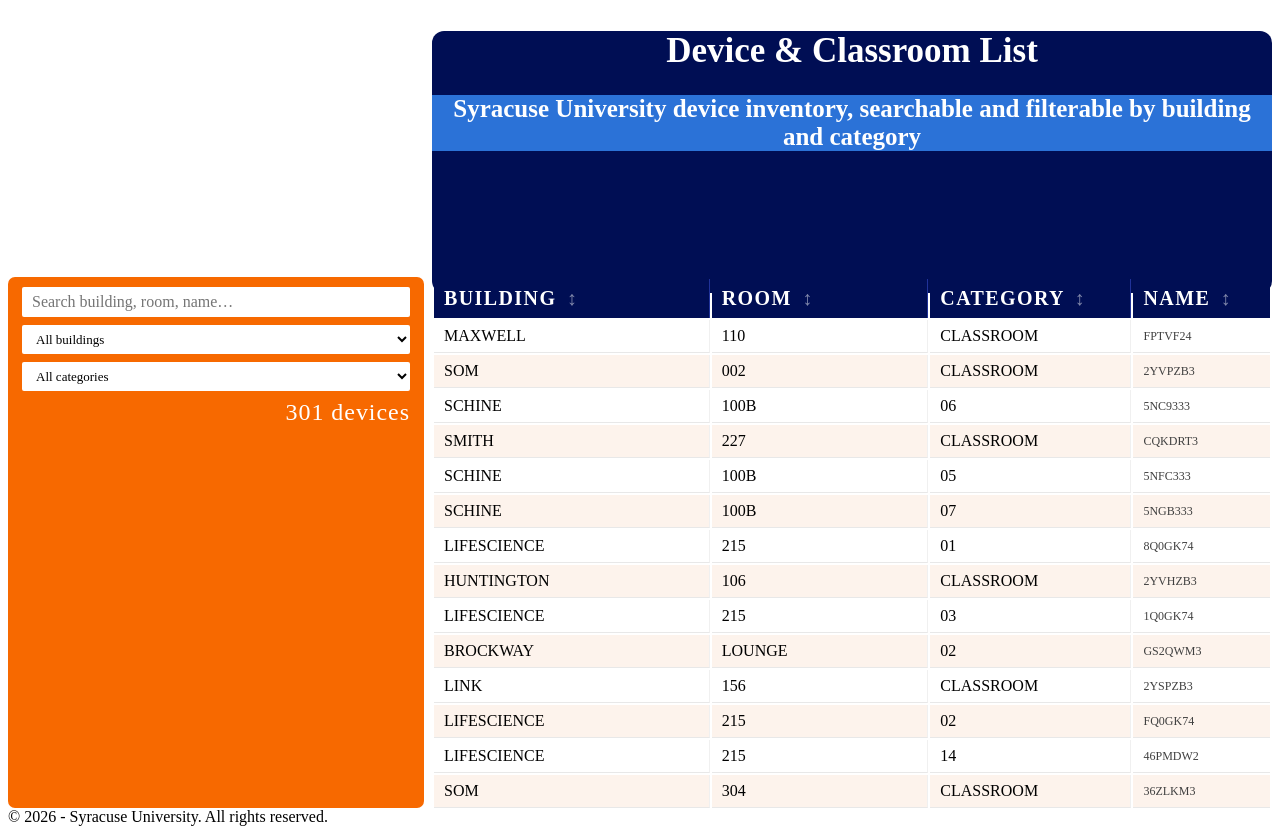
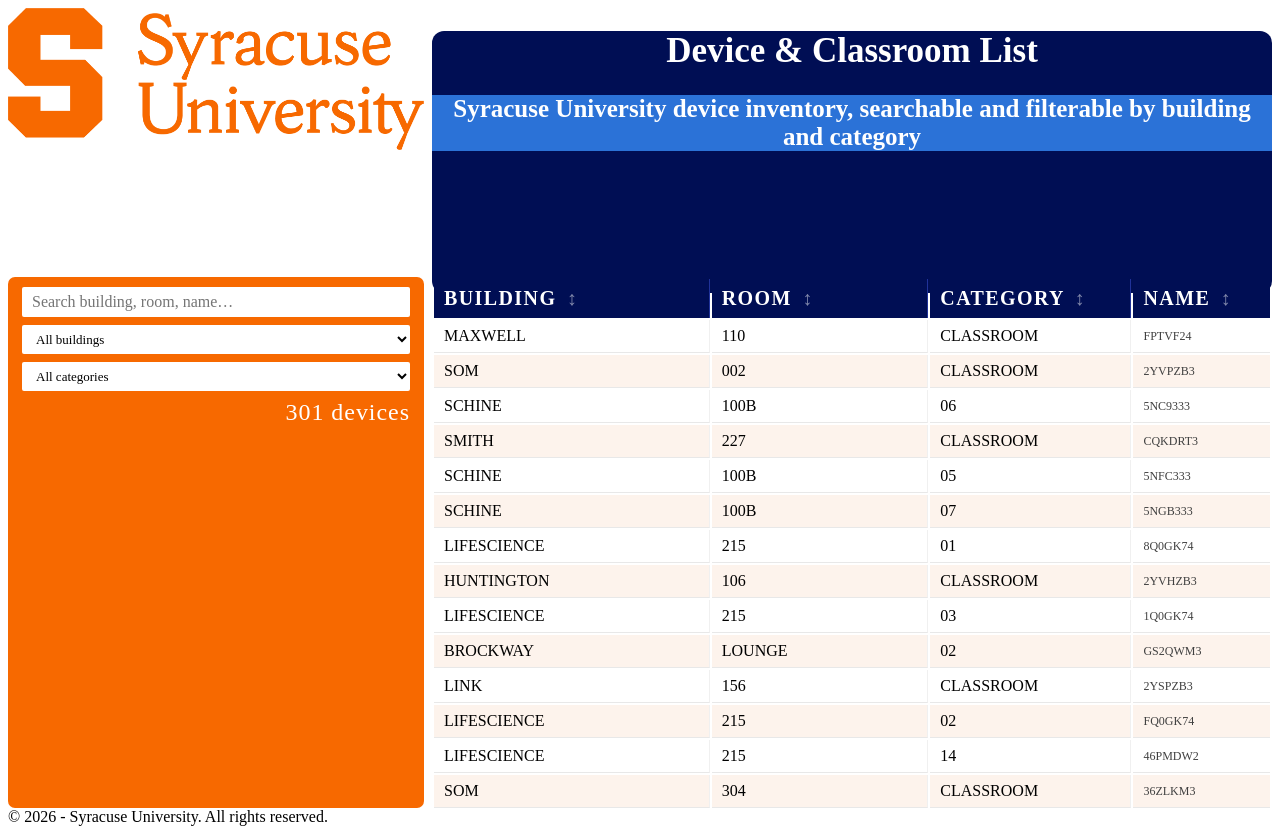
Before and after one commit to OGtrilliams/LEMP-rooms, a plain HTML site: page index.html in a window 1280 px wide. Drawn offline with Linux system fonts and the light colour scheme.

Commit message:
added SU logo & img directory

```diff
--- a/index.html
+++ b/index.html
@@ -99,7 +99,7 @@
     <div class="div1">
 
       <div class="logo">
-        <img src="../../static/img/SYRACUSE_Horizontal_2Line_ORANGE_RGB.png" alt="">
+        <img src="./img/SYRACUSE_Horizontal_2Line_ORANGE_RGB.png" alt="">
 
       </div>
     </div>
```
Also changed, not shown: img/SYRACUSE_Horizontal_2Line_ORANGE_RGB.png (added).
